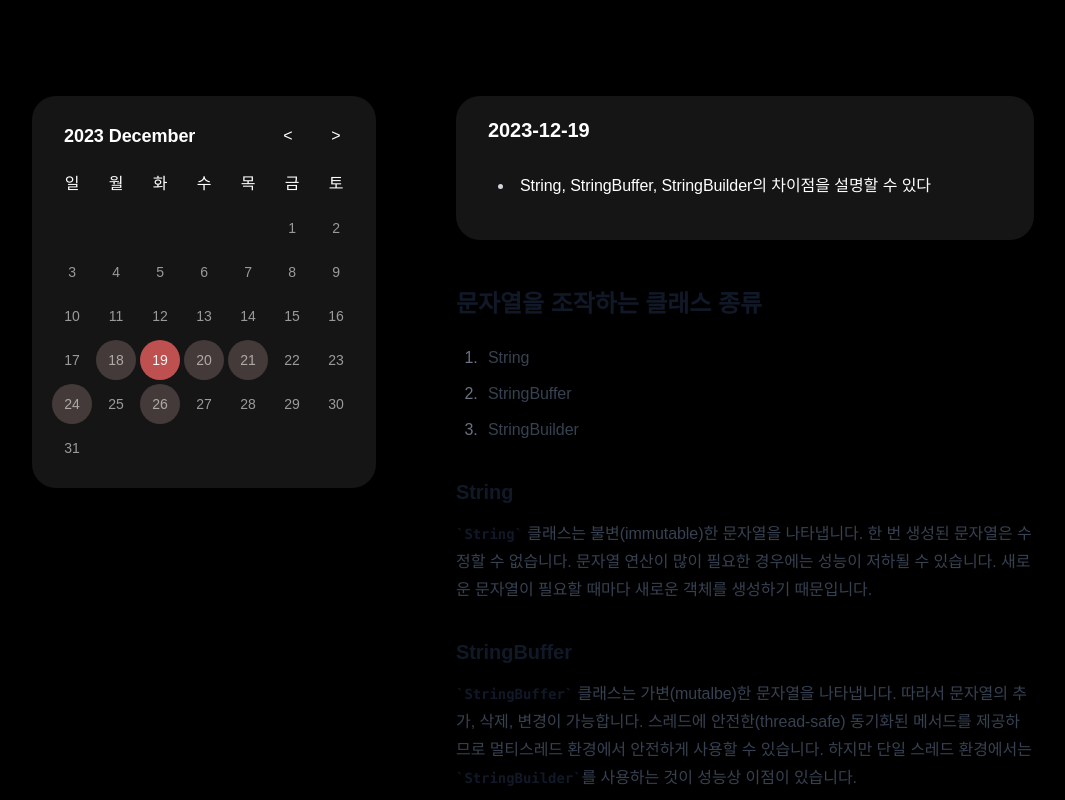
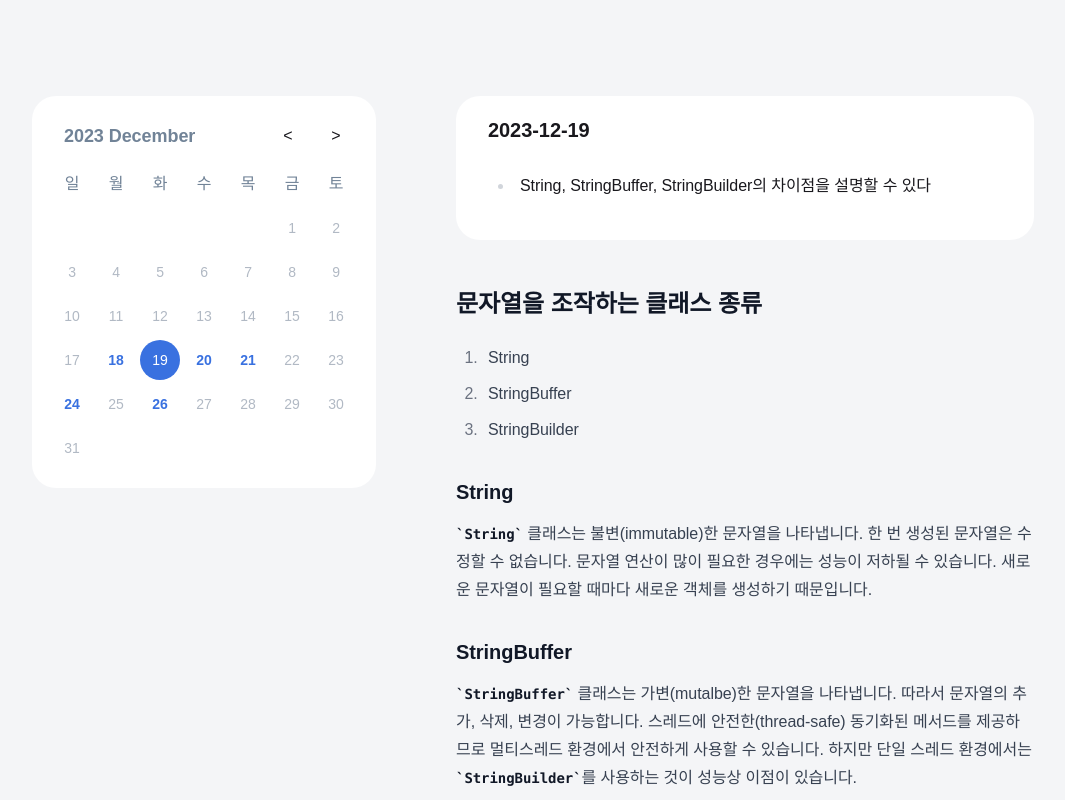
Before and after one commit to eun-seong/glow-up-diary, a Next.js app: page /daily/2023-12-19 in a window 1280 px wide. Shown: the top 800 px of the page, without its empty margins (64-1129 px from the left). Built offline with nearby package versions, Linux system fonts and the light colour scheme; a web font is replaced by a local one.

Commit message:
feat: 색상 light mode로 변경

```diff
--- a/src/app/daily/[date]/layout.tsx
+++ b/src/app/daily/[date]/layout.tsx
@@ -5,9 +5,9 @@ import path from 'path'
 import Calender from '@/components/Calender'
 
 export default async function DailyLayout({
-                                            children,
-                                            params,
-                                          }: {
+  children,
+  params,
+}: {
   children: React.ReactNode
   params: {
     date: string
@@ -16,10 +16,10 @@ export default async function DailyLayout({
   const dailyDiaries = await getDailyDiaryNames()
 
   return (
-    <div className="min-h-screen p-24 bg-black w-full">
+    <div className="min-h-screen p-24 bg-grey30 w-full">
       <div
         className={clsx(
-          'flex text-white mx-auto max-w-[1100px] gap-20',
+          'flex text-black mx-auto max-w-[1100px] gap-20',
           'max-lg:flex-col max-lg:gap-10',
         )}
       >
@@ -49,8 +49,7 @@ async function getDailyDiaryNames() {
         }
       }, {} as Record<number, string[]>)
     return files
-  } catch {
-  }
+  } catch {}
 
   return {}
 }
--- a/src/app/daily/[date]/page.tsx
+++ b/src/app/daily/[date]/page.tsx
@@ -33,7 +33,7 @@ export default function Page({ params }: Props) {
   }
 
   return (
-    <div className="prose dark:prose-invert w-full">
+    <div className="prose w-full">
       <MetaCard markdownContent={markdownContent} />
       <div
         dangerouslySetInnerHTML={{
--- a/src/components/Calender/index.tsx
+++ b/src/components/Calender/index.tsx
@@ -30,7 +30,7 @@ export default function Calender({ date: current, dailyDiaries }: Props) {
   return (
     <div
       className={clsx(
-        'w-fit h-fit min-w-fit max-h-fit px-5 py-5 bg-[#151515] text-white rounded-3xl',
+        'w-fit h-fit min-w-fit max-h-fit px-5 py-5 bg-white text-grey80 rounded-3xl',
       )}
     >
       <div className="flex pl-3 pb-2 justify-between items-center">
@@ -39,13 +39,13 @@ export default function Calender({ date: current, dailyDiaries }: Props) {
         </div>
         <div className="flex gap-2">
           <div
-            className="flex rounded-full h-10 w-10 hover:bg-[#212121] cursor-pointer justify-center items-center"
+            className="flex rounded-full h-10 w-10 text-black hover:bg-grey20 cursor-pointer justify-center items-center"
             onClick={handlePrevMonthClick}
           >
             {'<'}
           </div>
           <div
-            className="flex rounded-full h-10 w-10 hover:bg-[#212121] cursor-pointer justify-center items-center"
+            className="flex rounded-full h-10 w-10 text-black hover:bg-grey20 cursor-pointer justify-center items-center"
             onClick={handleNextMonthClick}
           >
             {'>'}
@@ -88,10 +88,10 @@ function Date({ date, active = false, available = false }: DateProps) {
     <div
       className={clsx(
         active
-          ? 'bg-[#BE5050] text-[#F4F4F4]'
+          ? 'bg-blue text-white'
           : available
-          ? 'bg-[#453A3A] text-[#F4F4F499]'
-          : 'hover:bg-[#212121] text-[#F4F4F499]',
+          ? 'bg-white text-blue font-bold hover:bg-white hover:border hover:border-blue'
+          : 'hover:bg-white hover:border hover:border-blue text-grey70',
         'flex rounded-full h-10 w-10 cursor-pointer justify-center items-center text-sm',
       )}
     >
--- a/src/components/MetaCard/index.tsx
+++ b/src/components/MetaCard/index.tsx
@@ -9,12 +9,12 @@ export default function MetaCard({ markdownContent }: Props) {
   const metadata = getMetaData<DailyReportMetaData>(markdownContent)
 
   return (
-    <div
-      className={clsx('w-full px-8 py-5 bg-[#151515] text-white rounded-3xl')}
-    >
+    <div className={clsx('w-full px-8 py-5 bg-white text-black rounded-3xl')}>
       {metadata ? (
         <>
-          <div className="font-bold text-xl pb-2">{metadata?.date}</div>
+          <div className="font-bold text-xl pb-2 text-black">
+            {metadata?.date}
+          </div>
           <ul>
             {metadata?.today
               ?.split('|')
--- a/src/styles/globals.css
+++ b/src/styles/globals.css
@@ -20,6 +20,7 @@ body {
 
 html {
   height: -webkit-fill-available;
+  background-color: #F4F5F7;
 }
 .height-full {
   min-height: 100vh;
--- a/tailwind.config.ts
+++ b/tailwind.config.ts
@@ -8,6 +8,20 @@ const config: Config = {
   ],
   theme: {
     extend: {
+      colors: {
+        white: '#FFFFFF',
+        black: '#19181D',
+        blue: '#3971E0',
+
+        grey10: '#F9F9FD',
+        grey20: '#F8F9FD',
+        grey30: '#F4F5F7',
+        grey70: '#B1B9C4',
+        grey80: '#718397',
+
+        blue70: '#718397',
+        blue30: '#B1B9C4',
+      },
       backgroundImage: {
         'gradient-radial': 'radial-gradient(var(--tw-gradient-stops))',
         'gradient-conic':
```
